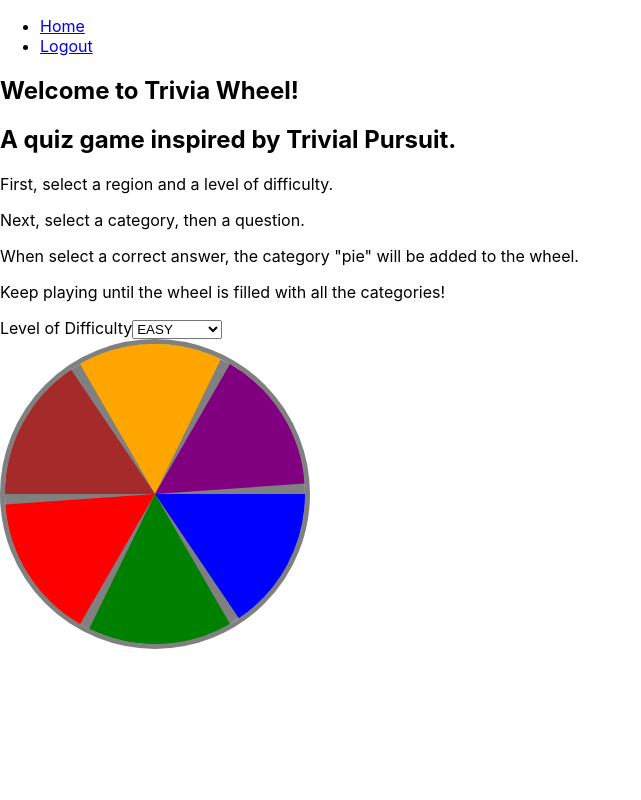
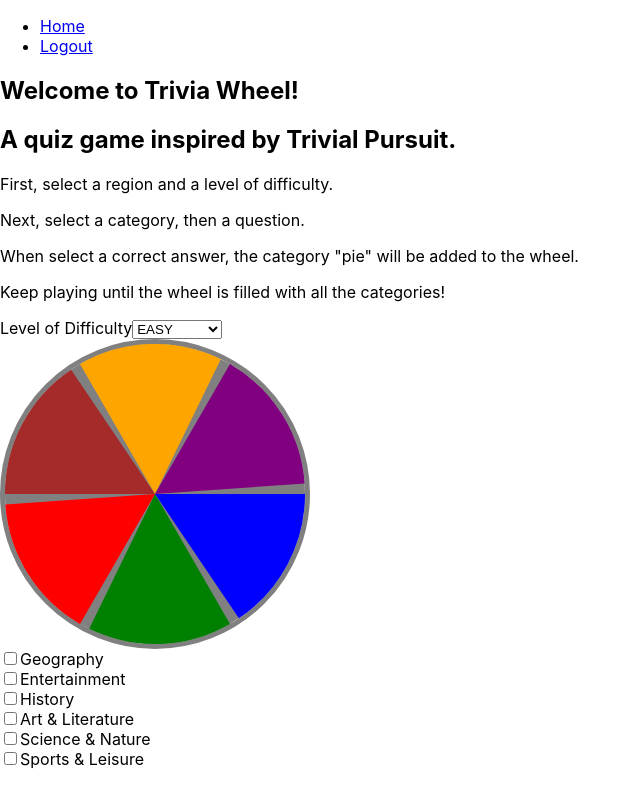
Before and after one commit to chris-hegarty/trivia-snack, a React (Create React App) app: page /login in a window 1280 px wide. Both pictures are taken after typing "Sample", "Sample123" into the empty fields and a click on the button "Submit". Shown: the whole page, without its empty margins (0-641 px from the left). Built offline with nearby package versions, Linux system fonts and the light colour scheme.

Commit message:
Set up categories

```diff
--- a/src/App.css
+++ b/src/App.css
@@ -1,9 +1,29 @@
+.flex {
+	display: flex;
+}
+.flex-wrap {
+	flex-wrap: wrap;
+}
+.center {
+	justify-content: center;
+}
+.column {
+	flex-direction: column;
+}
+.flex-grow-1 {
+	flex-grow: 1;
+}
+.basis-33 {
+	flex-basis: calc((100% / 3) - 40px);
+}
+.basis-50 {
+	flex-basis: 50%;
+}
+
 #wheel {
 	height: 300px;
 	width: 300px;
 	/* background-color: gray; */
 	border-radius: 50%;
 	border: 5px solid grey;
-
-	/* repeating-conic-gradient(from 0deg, red 0deg 30deg, yellow 30deg 60deg, blue 60deg 90deg); */
 }
--- a/src/components/Category.jsx
+++ b/src/components/Category.jsx
@@ -0,0 +1,102 @@
+import React, {useContext, useState} from 'react'
+import { CategoryContext } from "../context/CategoryContext";
+
+function Category() {
+const {selected,setSelected} = useContext(CategoryContext)
+//trying to have only one checkbox checked at a time???
+const [checked, setChecked] = useState()
+
+  return (
+    <section id="category-container flex column">
+        <div className="input-container">
+            <input
+            value={selected}
+            onClick={(e)=>{
+                setSelected(e.target.value)
+            }}
+            type="checkbox"
+            name="categories"
+            id="geography"
+
+            />
+            <label htmlFor="geography">Geography</label>
+        </div>
+
+        <div className="input-container">
+            <input
+            value={selected}
+            onClick={(e)=>{
+                setSelected(e.target.value)
+
+            }}
+            type="checkbox"
+            name="categories"
+            id="film_and_tv"
+
+            />
+            <label htmlFor="film_and_tv">Entertainment</label>
+        </div>
+
+        <div className="input-container">
+            <input
+            value={selected}
+            onClick={(e)=>{
+                setSelected(e.target.value)
+
+            }}
+            type="checkbox"
+            name="categories"
+            id="history"
+
+            />
+            <label htmlFor="history">History</label>
+        </div>
+
+        <div className="input-container">
+            <input
+            value={selected}
+            onClick={(e)=>{
+                setSelected(e.target.value, e.target.checked)
+                console.log(e.target.value);
+            }}
+            type="checkbox"
+            name="categories"
+            id="arts_and_literature"
+
+            />
+            <label htmlFor="arts_and_literature">Art & Literature</label>
+        </div>
+
+        <div className="input-container">
+            <input
+            value={selected}
+            onClick={(e)=>{
+                setSelected(e.target.value, e.target.checked)
+                console.log(e.target.checked);
+            }}
+            type="checkbox"
+            name="categories"
+            id="science"
+
+            />
+            <label htmlFor="science">Science & Nature</label>
+        </div>
+
+        <div className="input-container">
+            <input
+            value={selected}
+            onClick={(e)=>{
+                setSelected(e.target.value)
+            }}
+            type="checkbox"
+            name="categories"
+            id="sport_and_leisure"
+
+            />
+              <label htmlFor="sport_and_leisure">Sports & Leisure</label>
+        </div>
+    </section>
+  )
+}
+
+export default Category
--- a/src/components/GamePage.jsx
+++ b/src/components/GamePage.jsx
@@ -1,6 +1,7 @@
 import React from 'react'
 import {Presets} from './Presets'
 import Wheel  from "./Wheel";
+import Category from "./Category";
 
 function GamePage() {
     return (
@@ -18,6 +19,8 @@ function GamePage() {
                 <section className="difficulty">
                     <Presets />
                     <Wheel />
+                    <Category />
+
                 </section>
             </main>
         </>
--- a/src/context/CategoryContext.jsx
+++ b/src/context/CategoryContext.jsx
@@ -0,0 +1,24 @@
+import React, { useState, createContext } from 'react'
+export const CategoryContext = createContext(null)
+
+export function CategoryProvider(props) {
+    const [selected, setSelected] = useState([false])
+
+    return (
+        <CategoryContext.Provider value={{ selected, setSelected }}>
+
+            {props.children}
+
+        </CategoryContext.Provider>
+    )
+}
+
+
+
+
+
+
+//Follow pattern from Presets.
+//Make a category context.
+//Pass category state from UseContext.
+//setCategory on checkbox.
--- a/src/index.js
+++ b/src/index.js
@@ -6,13 +6,16 @@ import reportWebVitals from "./reportWebVitals";
 import ErrorBoundary from "./ErrorBoundary";
 import { PlayerProvider } from "./context/PlayerContext";
 import { PresetsProvider } from "./context/PresetsContext";
+import { CategoryProvider } from "./context/CategoryContext";
 
 const root = ReactDOM.createRoot(document.getElementById('root'));
 root.render(
   <ErrorBoundary>
     <PlayerProvider>
       <PresetsProvider>
-        <App />
+        <CategoryProvider>
+          <App />
+        </CategoryProvider>
       </PresetsProvider>
     </PlayerProvider>
   </ErrorBoundary>
```
Also changed, not shown: src/components/Wheel.jsx (+15 -1 lines).
